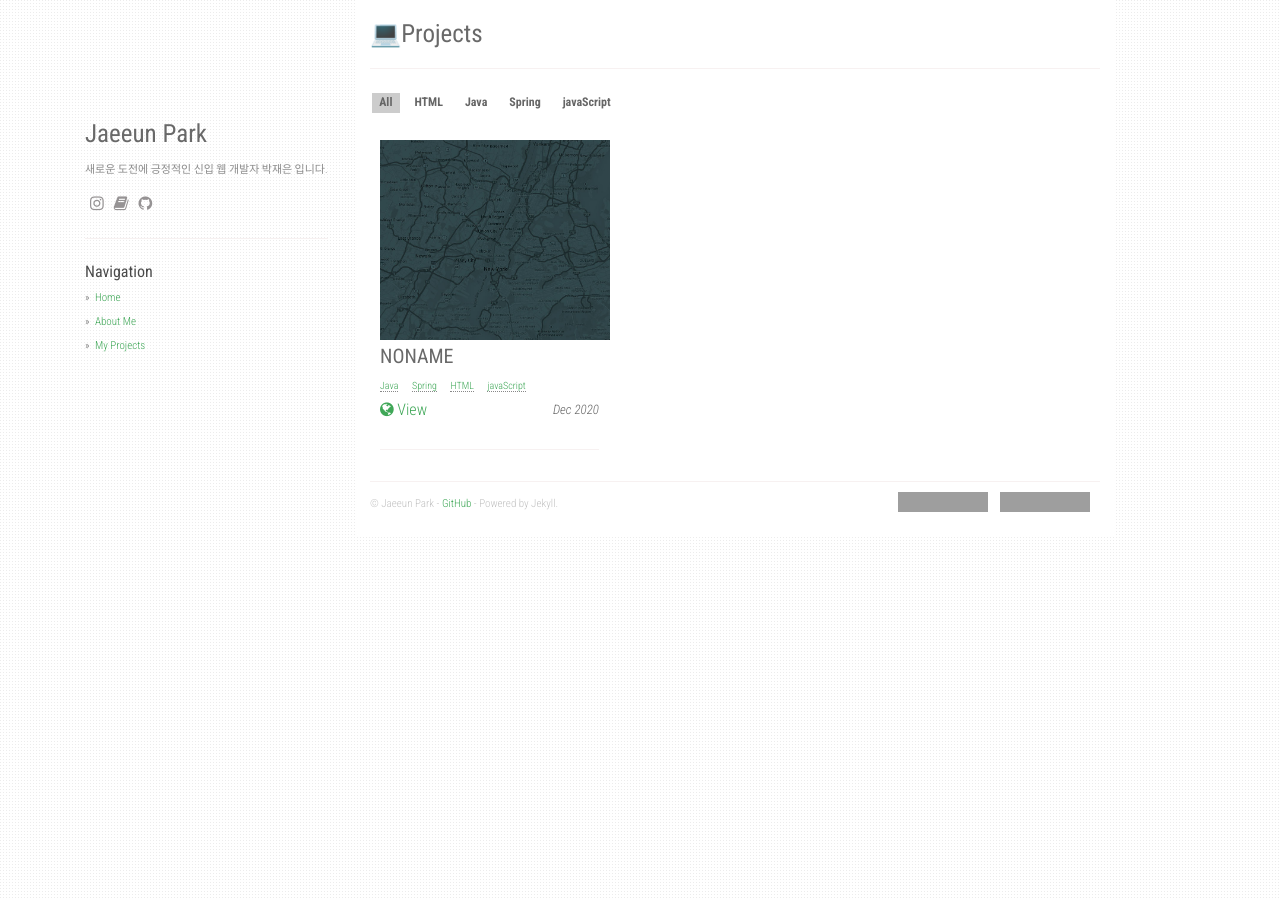
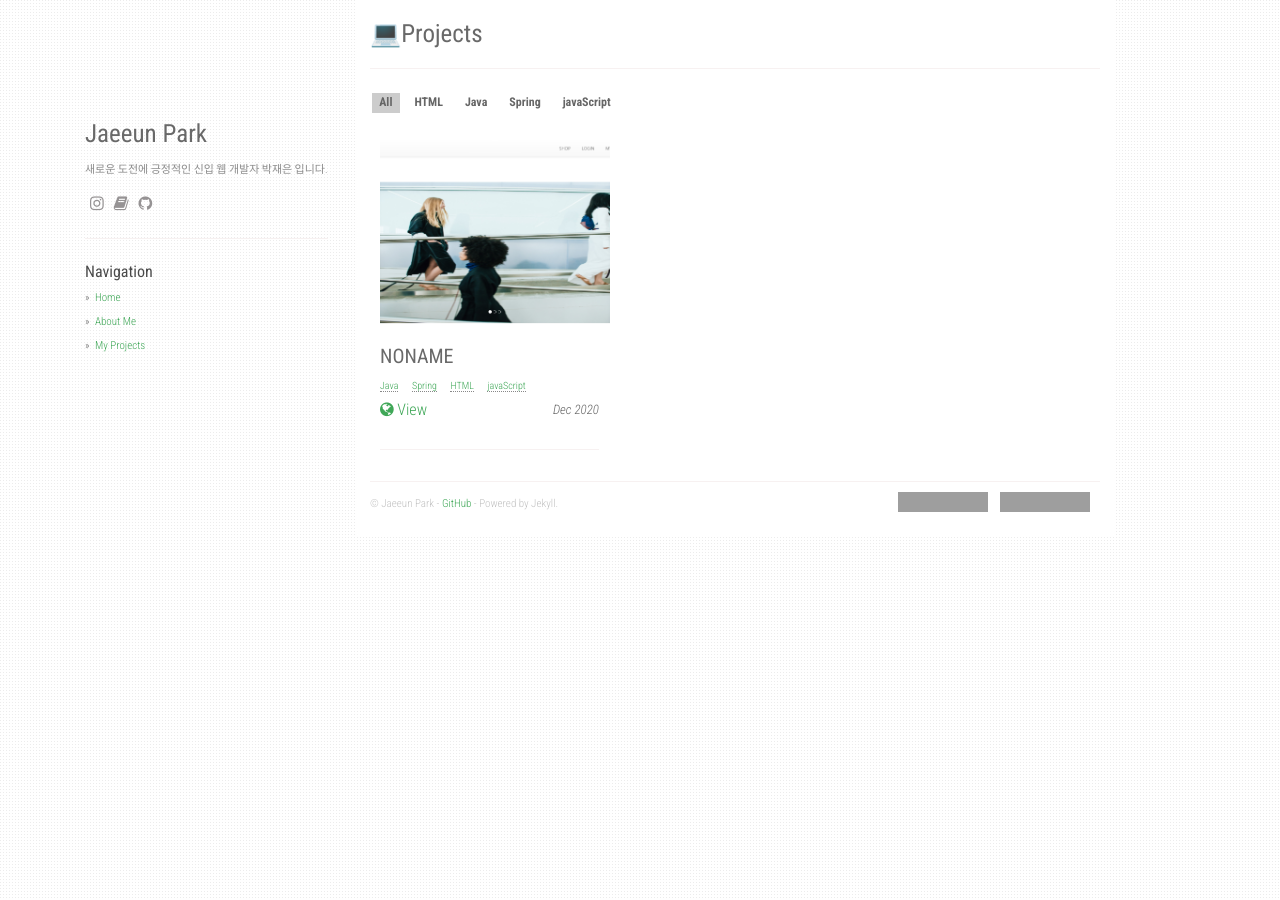
Before and after one commit to jaeeunzzang/jaeeunPark.portfolio.github.io, a Jekyll site: the page built from projects.md, in a window 1280 px wide. Built offline with Jekyll 4.4.1, drawn with Linux system fonts in a browser that asks for light colours; nearby versions of some CDN libraries; grey boxes are pictures that could not be loaded.

Commit message:
project img url

```diff
--- a/_data/projects.json
+++ b/_data/projects.json
@@ -2,7 +2,7 @@
 	{
 		"slug": "noname",
 		"name": "NONAME",
-		"image": "placeholder.jpg",
+		"image": "nonameIndex.png",
 		"url": "https://github.com/jaeeunzzang/sist_ShoppingMall",
 		"date": "Dec 2020",
 		"tags": ["Java","Spring","HTML","javaScript"]
```
Also changed, not shown: _project/json.md (+1 -1 lines), static/projects/nonameIndex.png (added).
